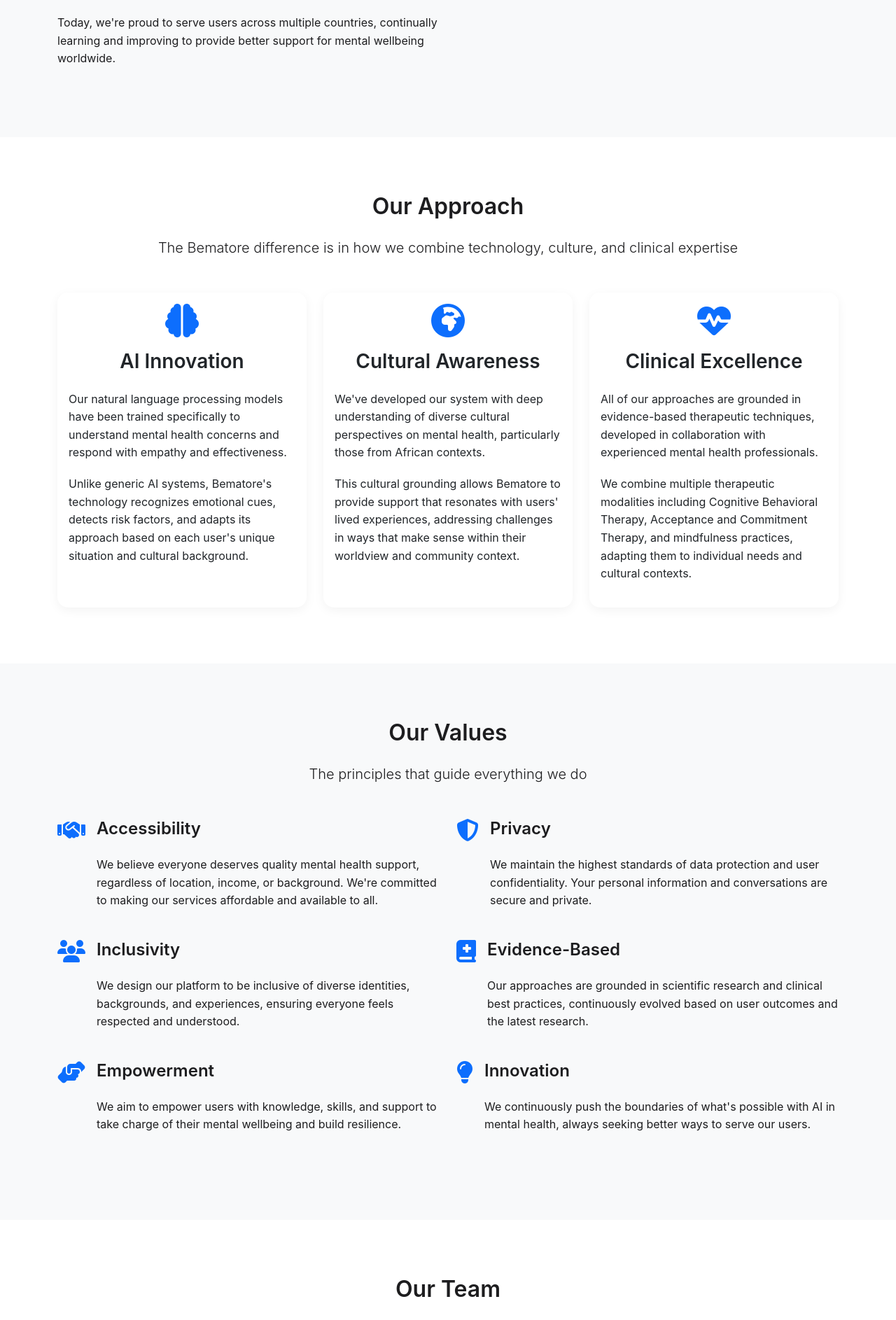
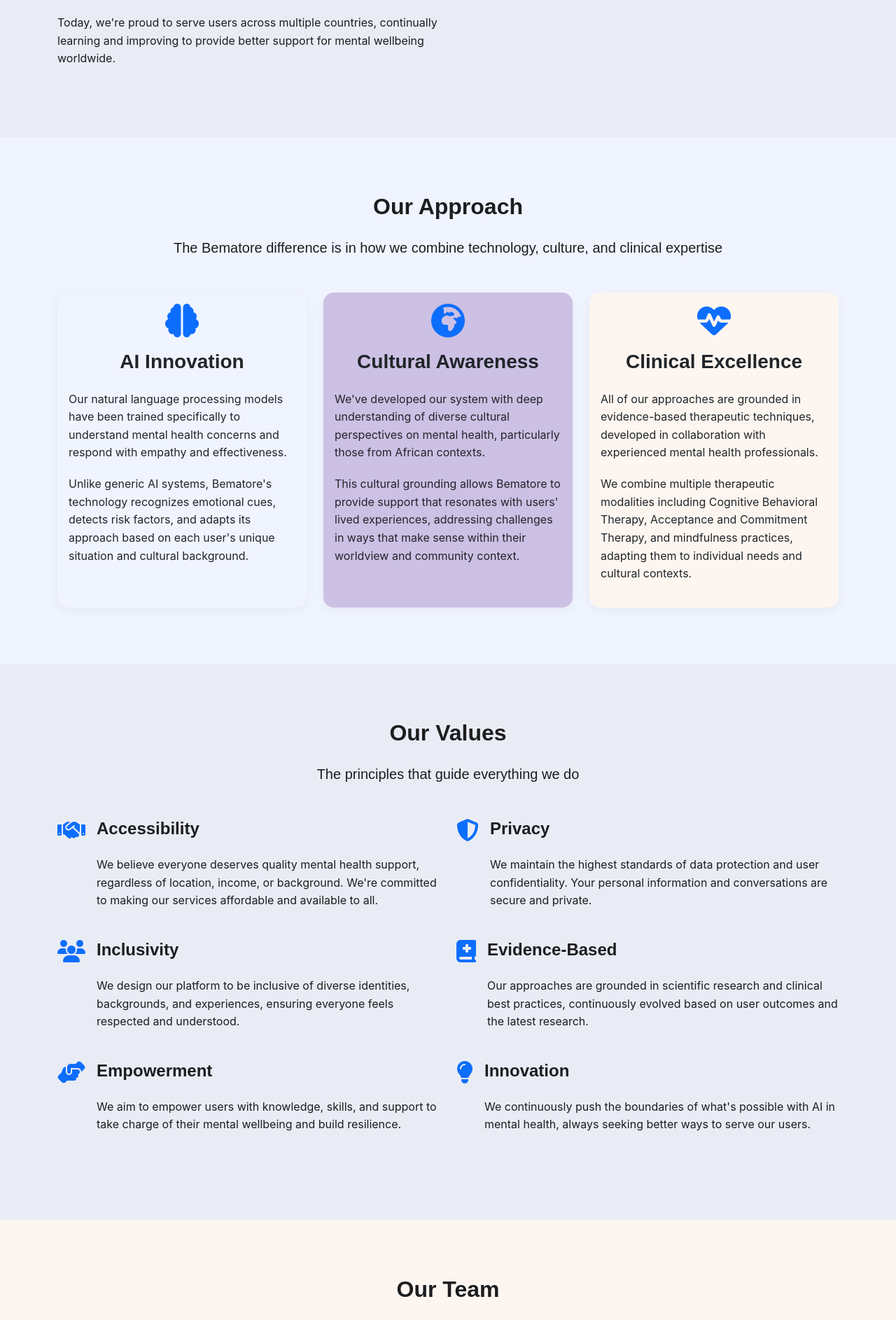
Before and after one commit to OchiengBrandon/bematore-website, a Django app: page /about/ in a window 1280 px wide. Shown: the part 1541-3427 px from the top of the page at 70% size. Run offline with Django 5.2, Linux system fonts and the light colour scheme; data that the repository does not hold is empty; some libraries are stand-ins or nearby versions.

Commit message:
Font Changes

```diff
--- a/templates/base.html
+++ b/templates/base.html
@@ -31,6 +31,7 @@
     <!-- Custom CSS for Apple-like design -->
     <style>
         :root {
+            /* Original colors */
             --primary-color: #0071e3;
             --secondary-color: #86868b;
             --dark-color: #1d1d1f;
@@ -39,14 +40,30 @@
             --danger-color: #dc3545;
             --warning-color: #ffc107;
             --info-color: #17a2b8;
+
+            /* New colors from the image */
+            --bg-color-1: #F0F4FF;
+            --bg-color-2: #CCC0E4;
+            --bg-color-3: #E9ECF5;
+            --bg-color-4: #FDF6F0;
+
             --transition: all 0.3s ease;
-            --font-primary: -apple-system, BlinkMacSystemFont, 'Segoe UI', Roboto, Helvetica, Arial, sans-serif;
+
+            /* Updated font stack with new fonts */
+            --font-primary: 'Nunito', 'Inter', 'Sora', -apple-system, BlinkMacSystemFont, 'Segoe UI', Roboto, Helvetica, Arial, sans-serif;
+            --font-secondary: 'Sora', -apple-system, BlinkMacSystemFont, 'Segoe UI', Roboto, Helvetica, Arial, sans-serif;
+            --font-tertiary: 'Inter', -apple-system, BlinkMacSystemFont, 'Segoe UI', Roboto, Helvetica, Arial, sans-serif;
         }
+
+        /* Font imports - add these to make the fonts available */
+        @import url('https://fonts.googleapis.com/css2?family=Nunito:wght@300;400;500;600;700&display=swap');
+        @import url('https://fonts.googleapis.com/css2?family=Inter:wght@300;400;500;600;700&display=swap');
+        @import url('https://fonts.googleapis.com/css2?family=Sora:wght@300;400;500;600;700&display=swap');
 
         body {
             font-family: var(--font-primary);
             color: var(--dark-color);
-            background-color: var(--light-color);
+            background-color: var(--bg-color-3);
             line-height: 1.6;
             -webkit-font-smoothing: antialiased;
             margin: 0;
@@ -55,6 +72,7 @@
 
         /* Typography */
         h1, h2, h3, h4, h5, h6 {
+            font-family: var(--font-secondary);
             font-weight: 600;
             line-height: 1.2;
             margin-bottom: 1.5rem;
@@ -69,13 +87,14 @@
         }
 
         p {
+            font-family: var(--font-tertiary);
             margin-bottom: 1.2rem;
             font-weight: 400;
         }
 
         /* Navigation */
         .navbar {
-            background-color: rgba(255, 255, 255, 0.8);
+            background-color: var(--bg-color-1);
             backdrop-filter: saturate(180%) blur(20px);
             -webkit-backdrop-filter: saturate(180%) blur(20px);
             border-bottom: 1px solid rgba(0, 0, 0, 0.1);
@@ -105,6 +124,7 @@
         .btn {
             border-radius: 20px;
             padding: 0.5rem 1.5rem;
+            font-family: var(--font-primary);
             font-weight: 500;
             transition: var(--transition);
         }
@@ -133,6 +153,7 @@
         .card {
             border-radius: 15px;
             border: none;
+            background-color: var(--bg-color-1);
             box-shadow: 0 4px 15px rgba(0, 0, 0, 0.05);
             overflow: hidden;
             transition: var(--transition);
@@ -143,11 +164,21 @@
             box-shadow: 0 10px 25px rgba(0, 0, 0, 0.1);
         }
 
+        /* Alternate card styling options using the new colors */
+        .card-alt-1 {
+            background-color: var(--bg-color-2);
+        }
+
+        .card-alt-2 {
+            background-color: var(--bg-color-4);
+        }
+
         /* Forms */
         .form-control {
             border-radius: 10px;
             padding: 0.7rem;
             border: 1px solid #ddd;
+            font-family: var(--font-tertiary);
         }
 
         .form-control:focus {
@@ -160,6 +191,7 @@
             background-color: var(--dark-color);
             color: white;
             padding: 3rem 0;
+            font-family: var(--font-tertiary);
         }
 
         footer a {
@@ -178,10 +210,28 @@
         }
 
         .hero {
-            background: linear-gradient(135deg, #0071e3 0%, #00a0ff 100%);
-            color: white;
+            background: linear-gradient(135deg, var(--bg-color-1) 0%, var(--bg-color-2) 100%);
+            color: var(--dark-color);
             text-align: center;
             padding: 8rem 1rem;
+        }
+
+        /* Font-specific sections */
+        .nunito-section {
+            font-family: 'Nunito', sans-serif;
+        }
+
+        .inter-section {
+            font-family: 'Inter', sans-serif;
+        }
+
+        .sora-section {
+            font-family: 'Sora', sans-serif;
+        }
+
+        .sora-bold {
+            font-family: 'Sora', sans-serif;
+            font-weight: 700;
         }
 
         /* Accessibility */
@@ -211,7 +261,7 @@
             position: absolute;
             bottom: 60px;
             right: 0;
-            background-color: white;
+            background-color: var(--bg-color-1);
             border-radius: 15px;
             box-shadow: 0 4px 15px rgba(0, 0, 0, 0.1);
             padding: 1rem;
@@ -237,7 +287,7 @@
         }
 
         .accessibility-menu button:hover {
-            background-color: #f0f0f0;
+            background-color: var(--bg-color-3);
         }
 
         /* High contrast mode */
@@ -288,7 +338,7 @@
             bottom: 0;
             left: 0;
             right: 0;
-            background-color: rgba(255, 255, 255, 0.95);
+            background-color: var(--bg-color-1);
             padding: 1rem;
             box-shadow: 0 -2px 10px rgba(0, 0, 0, 0.1);
             z-index: 9999;
@@ -353,8 +403,24 @@
         #accessibilityStatement {
             line-height: 1.6;
         }
+
+        /* Color showcase classes */
+        .bg-color-1 {
+            background-color: var(--bg-color-1);
+        }
+
+        .bg-color-2 {
+            background-color: var(--bg-color-2);
+        }
+
+        .bg-color-3 {
+            background-color: var(--bg-color-3);
+        }
+
+        .bg-color-4 {
+            background-color: var(--bg-color-4);
+        }
     </style>
-
     {% block extra_css %}{% endblock %}
 </head>
 <body>
--- a/templates/core/about.html
+++ b/templates/core/about.html
@@ -5,57 +5,57 @@
 
 {% block content %}
 <!-- Hero Section -->
-<section class="hero" style="background: linear-gradient(135deg, #00a0ff 0%, #0071e3 100%);">
+<section class="hero">
     <div class="container text-center">
-        <h1>About Bematore</h1>
-        <p class="lead">{{ site_settings.tagline|default:'AI-powered. Culturally Aware. Clinically Grounded.' }}</p>
+        <h1 class="sora-bold">About Bematore</h1>
+        <p class="lead inter-section">{{ site_settings.tagline|default:'AI-powered. Culturally Aware. Clinically Grounded.' }}</p>
     </div>
 </section>
 
 <!-- Mission & Vision Section -->
-<section class="bg-white">
+<section class="bg-color-1">
     <div class="container">
         <div class="row">
             <div class="col-lg-6 mb-4 mb-lg-0">
-                <h2>Our Mission</h2>
-                <p class="lead">To make quality mental health support accessible to everyone in Africa and beyond.</p>
-                <p>At Bematore, we believe that mental health care is a fundamental right. Our mission is to bridge the gap in mental health services by leveraging artificial intelligence to provide culturally sensitive, clinically sound support that's available whenever and wherever people need it.</p>
-                <p>We're particularly focused on addressing the unique mental health challenges faced in African contexts, where stigma, limited resources, and cultural barriers often prevent people from seeking help.</p>
+                <h2 class="sora-section">Our Mission</h2>
+                <p class="lead nunito-section">To make quality mental health support accessible to everyone in Africa and beyond.</p>
+                <p class="inter-section">At Bematore, we believe that mental health care is a fundamental right. Our mission is to bridge the gap in mental health services by leveraging artificial intelligence to provide culturally sensitive, clinically sound support that's available whenever and wherever people need it.</p>
+                <p class="inter-section">We're particularly focused on addressing the unique mental health challenges faced in African contexts, where stigma, limited resources, and cultural barriers often prevent people from seeking help.</p>
             </div>
             <div class="col-lg-6">
-                <h2>Our Vision</h2>
-                <p class="lead">A world where everyone has the mental health support they need to thrive.</p>
-                <p>We envision a future where mental health support is as normalized and accessible as physical health care. Where cultural contexts are respected and integrated into treatment approaches. Where technology augments human care to reach more people effectively.</p>
-                <p>By combining AI innovation with clinical expertise and cultural understanding, we aim to create a new paradigm for mental health support that works for diverse populations worldwide.</p>
+                <h2 class="sora-section">Our Vision</h2>
+                <p class="lead nunito-section">A world where everyone has the mental health support they need to thrive.</p>
+                <p class="inter-section">We envision a future where mental health support is as normalized and accessible as physical health care. Where cultural contexts are respected and integrated into treatment approaches. Where technology augments human care to reach more people effectively.</p>
+                <p class="inter-section">By combining AI innovation with clinical expertise and cultural understanding, we aim to create a new paradigm for mental health support that works for diverse populations worldwide.</p>
             </div>
         </div>
     </div>
 </section>
 
 <!-- Our Story Section -->
-<section class="bg-light">
+<section class="bg-color-3">
     <div class="container">
         <div class="row align-items-center">
             <div class="col-lg-6 order-lg-2 mb-4 mb-lg-0">
                 <img src="{% static 'img/our-story.jpg' %}" alt="Bematore team" class="img-fluid rounded shadow">
             </div>
             <div class="col-lg-6 order-lg-1">
-                <h2>Our Story</h2>
-                <p>Bematore was founded in 2023 by a team of clinicians, technologists, and mental health advocates who recognized the growing mental health crisis in Africa and the inadequacy of existing resources to address it.</p>
-                <p>Our founders saw firsthand how cultural misunderstandings, lack of accessibility, and stigma prevented people from seeking help. They also recognized that while AI was revolutionizing many industries, existing mental health technologies often failed to account for cultural differences and contextual factors crucial in effective mental health support.</p>
-                <p>Driven by this insight, they set out to build an AI system specifically designed to understand African cultural contexts while maintaining clinical rigor. After years of research, development, and testing with diverse user groups, Bematore was born - a mental health platform that combines the accessibility of AI with cultural sensitivity and clinical expertise.</p>
-                <p>Today, we're proud to serve users across multiple countries, continually learning and improving to provide better support for mental wellbeing worldwide.</p>
+                <h2 class="sora-section">Our Story</h2>
+                <p class="inter-section">Bematore was founded in 2023 by a team of clinicians, technologists, and mental health advocates who recognized the growing mental health crisis in Africa and the inadequacy of existing resources to address it.</p>
+                <p class="inter-section">Our founders saw firsthand how cultural misunderstandings, lack of accessibility, and stigma prevented people from seeking help. They also recognized that while AI was revolutionizing many industries, existing mental health technologies often failed to account for cultural differences and contextual factors crucial in effective mental health support.</p>
+                <p class="inter-section">Driven by this insight, they set out to build an AI system specifically designed to understand African cultural contexts while maintaining clinical rigor. After years of research, development, and testing with diverse user groups, Bematore was born - a mental health platform that combines the accessibility of AI with cultural sensitivity and clinical expertise.</p>
+                <p class="inter-section">Today, we're proud to serve users across multiple countries, continually learning and improving to provide better support for mental wellbeing worldwide.</p>
             </div>
         </div>
     </div>
 </section>
 
 <!-- Our Approach Section -->
-<section class="bg-white">
+<section class="bg-color-1">
     <div class="container">
         <div class="text-center mb-5">
-            <h2>Our Approach</h2>
-            <p class="lead">The Bematore difference is in how we combine technology, culture, and clinical expertise</p>
+            <h2 class="sora-bold">Our Approach</h2>
+            <p class="lead nunito-section">The Bematore difference is in how we combine technology, culture, and clinical expertise</p>
         </div>
         <div class="row g-4">
             <div class="col-md-4">
@@ -64,33 +64,33 @@
                         <div class="icon-wrapper text-center mb-3">
                             <i class="fas fa-brain fa-3x text-primary"></i>
                         </div>
-                        <h3 class="text-center">AI Innovation</h3>
-                        <p>Our natural language processing models have been trained specifically to understand mental health concerns and respond with empathy and effectiveness.</p>
-                        <p>Unlike generic AI systems, Bematore's technology recognizes emotional cues, detects risk factors, and adapts its approach based on each user's unique situation and cultural background.</p>
+                        <h3 class="text-center sora-section">AI Innovation</h3>
+                        <p class="inter-section">Our natural language processing models have been trained specifically to understand mental health concerns and respond with empathy and effectiveness.</p>
+                        <p class="inter-section">Unlike generic AI systems, Bematore's technology recognizes emotional cues, detects risk factors, and adapts its approach based on each user's unique situation and cultural background.</p>
                     </div>
                 </div>
             </div>
             <div class="col-md-4">
-                <div class="card h-100">
+                <div class="card card-alt-1 h-100">
                     <div class="card-body">
                         <div class="icon-wrapper text-center mb-3">
                             <i class="fas fa-globe-africa fa-3x text-primary"></i>
                         </div>
-                        <h3 class="text-center">Cultural Awareness</h3>
-                        <p>We've developed our system with deep understanding of diverse cultural perspectives on mental health, particularly those from African contexts.</p>
-                        <p>This cultural grounding allows Bematore to provide support that resonates with users' lived experiences, addressing challenges in ways that make sense within their worldview and community context.</p>
+                        <h3 class="text-center sora-section">Cultural Awareness</h3>
+                        <p class="inter-section">We've developed our system with deep understanding of diverse cultural perspectives on mental health, particularly those from African contexts.</p>
+                        <p class="inter-section">This cultural grounding allows Bematore to provide support that resonates with users' lived experiences, addressing challenges in ways that make sense within their worldview and community context.</p>
                     </div>
                 </div>
             </div>
             <div class="col-md-4">
-                <div class="card h-100">
+                <div class="card card-alt-2 h-100">
                     <div class="card-body">
                         <div class="icon-wrapper text-center mb-3">
                             <i class="fas fa-heartbeat fa-3x text-primary"></i>
                         </div>
-                        <h3 class="text-center">Clinical Excellence</h3>
-                        <p>All of our approaches are grounded in evidence-based therapeutic techniques, developed in collaboration with experienced mental health professionals.</p>
-                        <p>We combine multiple therapeutic modalities including Cognitive Behavioral Therapy, Acceptance and Commitment Therapy, and mindfulness practices, adapting them to individual needs and cultural contexts.</p>
+                        <h3 class="text-center sora-section">Clinical Excellence</h3>
+                        <p class="inter-section">All of our approaches are grounded in evidence-based therapeutic techniques, developed in collaboration with experienced mental health professionals.</p>
+                        <p class="inter-section">We combine multiple therapeutic modalities including Cognitive Behavioral Therapy, Acceptance and Commitment Therapy, and mindfulness practices, adapting them to individual needs and cultural contexts.</p>
                     </div>
                 </div>
             </div>
@@ -99,11 +99,11 @@
 </section>
 
 <!-- Values Section -->
-<section class="bg-light">
+<section class="bg-color-3">
     <div class="container">
         <div class="text-center mb-5">
-            <h2>Our Values</h2>
-            <p class="lead">The principles that guide everything we do</p>
+            <h2 class="sora-bold">Our Values</h2>
+            <p class="lead nunito-section">The principles that guide everything we do</p>
         </div>
         <div class="row">
             <div class="col-md-6 mb-4">
@@ -112,8 +112,8 @@
                         <i class="fas fa-handshake text-primary fa-2x"></i>
                     </div>
                     <div>
-                        <h4>Accessibility</h4>
-                        <p>We believe everyone deserves quality mental health support, regardless of location, income, or background. We're committed to making our services affordable and available to all.</p>
+                        <h4 class="sora-section">Accessibility</h4>
+                        <p class="inter-section">We believe everyone deserves quality mental health support, regardless of location, income, or background. We're committed to making our services affordable and available to all.</p>
                     </div>
                 </div>
             </div>
@@ -123,8 +123,8 @@
                         <i class="fas fa-shield-alt text-primary fa-2x"></i>
                     </div>
                     <div>
-                        <h4>Privacy</h4>
-                        <p>We maintain the highest standards of data protection and user confidentiality. Your personal information and conversations are secure and private.</p>
+                        <h4 class="sora-section">Privacy</h4>
+                        <p class="inter-section">We maintain the highest standards of data protection and user confidentiality. Your personal information and conversations are secure and private.</p>
                     </div>
                 </div>
             </div>
@@ -134,8 +134,8 @@
                         <i class="fas fa-users text-primary fa-2x"></i>
                     </div>
                     <div>
-                        <h4>Inclusivity</h4>
-                        <p>We design our platform to be inclusive of diverse identities, backgrounds, and experiences, ensuring everyone feels respected and understood.</p>
+                        <h4 class="sora-section">Inclusivity</h4>
+                        <p class="inter-section">We design our platform to be inclusive of diverse identities, backgrounds, and experiences, ensuring everyone feels respected and understood.</p>
                     </div>
                 </div>
             </div>
@@ -145,8 +145,8 @@
                         <i class="fas fa-book-medical text-primary fa-2x"></i>
                     </div>
                     <div>
-                        <h4>Evidence-Based</h4>
-                        <p>Our approaches are grounded in scientific research and clinical best practices, continuously evolved based on user outcomes and the latest research.</p>
+                        <h4 class="sora-section">Evidence-Based</h4>
+                        <p class="inter-section">Our approaches are grounded in scientific research and clinical best practices, continuously evolved based on user outcomes and the latest research.</p>
                     </div>
                 </div>
             </div>
@@ -156,8 +156,8 @@
                         <i class="fas fa-hands-helping text-primary fa-2x"></i>
                     </div>
                     <div>
-                        <h4>Empowerment</h4>
-                        <p>We aim to empower users with knowledge, skills, and support to take charge of their mental wellbeing and build resilience.</p>
+                        <h4 class="sora-section">Empowerment</h4>
+                        <p class="inter-section">We aim to empower users with knowledge, skills, and support to take charge of their mental wellbeing and build resilience.</p>
                     </div>
                 </div>
             </div>
@@ -167,8 +167,8 @@
                         <i class="fas fa-lightbulb text-primary fa-2x"></i>
                     </div>
                     <div>
-                        <h4>Innovation</h4>
-                        <p>We continuously push the boundaries of what's possible with AI in mental health, always seeking better ways to serve our users.</p>
+                        <h4 class="sora-section">Innovation</h4>
+                        <p class="inter-section">We continuously push the boundaries of what's possible with AI in mental health, always seeking better ways to serve our users.</p>
                     </div>
                 </div>
             </div>
@@ -177,11 +177,11 @@
 </section>
 
 <!-- Team Section Preview -->
-<section class="bg-white">
+<section class="bg-color-4">
     <div class="container">
         <div class="text-center mb-5">
-            <h2>Our Team</h2>
-            <p class="lead">Meet the experts behind Bematore</p>
+            <h2 class="sora-bold">Our Team</h2>
+            <p class="lead nunito-section">Meet the experts behind Bematore</p>
         </div>
         <div class="row">
             {% for member in team_members|slice:":4" %}
@@ -195,9 +195,9 @@
                     </div>
                     {% endif %}
                     <div class="card-body text-center">
-                        <h5 class="card-title">{{ member.name }}</h5>
-                        <p class="card-text text-muted">{{ member.position }}</p>
-                        <p class="card-text small">{{ member.bio|truncatewords:20 }}</p>
+                        <h5 class="card-title sora-section">{{ member.name }}</h5>
+                        <p class="card-text text-muted nunito-section">{{ member.position }}</p>
+                        <p class="card-text small inter-section">{{ member.bio|truncatewords:20 }}</p>
                     </div>
                 </div>
             </div>
@@ -212,8 +212,8 @@
 <!-- CTA Section -->
 <section class="bg-primary text-white">
     <div class="container text-center">
-        <h2>Join the Bematore Community</h2>
-        <p class="lead mb-4">Be part of our mission to revolutionize mental health support</p>
+        <h2 class="sora-bold">Join the Bematore Community</h2>
+        <p class="lead mb-4 nunito-section">Be part of our mission to revolutionize mental health support</p>
         <div class="row justify-content-center">
             <div class="col-md-8">
                 <div class="d-flex flex-column flex-md-row justify-content-center gap-3">
--- a/templates/core/partners.html
+++ b/templates/core/partners.html
@@ -4,7 +4,7 @@
 
 {% block content %}
 <!-- Hero Section -->
-<section class="hero" style="background: linear-gradient(135deg, #00a0ff 0%, #0071e3 100%);">
+<section class="hero">
     <div class="container text-center">
         <h1>Our Partners</h1>
         <p class="lead">We collaborate with leading organizations to deliver innovative mental health solutions.</p>
--- a/templates/core/testimonials.html
+++ b/templates/core/testimonials.html
@@ -4,7 +4,7 @@
 
 {% block content %}
 <!-- Hero Section -->
-<section class="hero" style="background: linear-gradient(135deg, #00a0ff 0%, #0071e3 100%);">
+<section class="hero">
     <div class="container text-center">
         <h1>Testimonials</h1>
         <p class="lead">Here's what people are saying about their experience with our platform.</p>
```
Also changed, not shown: templates/blog/base.html (+15 -15 lines), templates/core/team.html (+14 -14 lines), templates/solutions/solution_list.html (+9 -16 lines).
